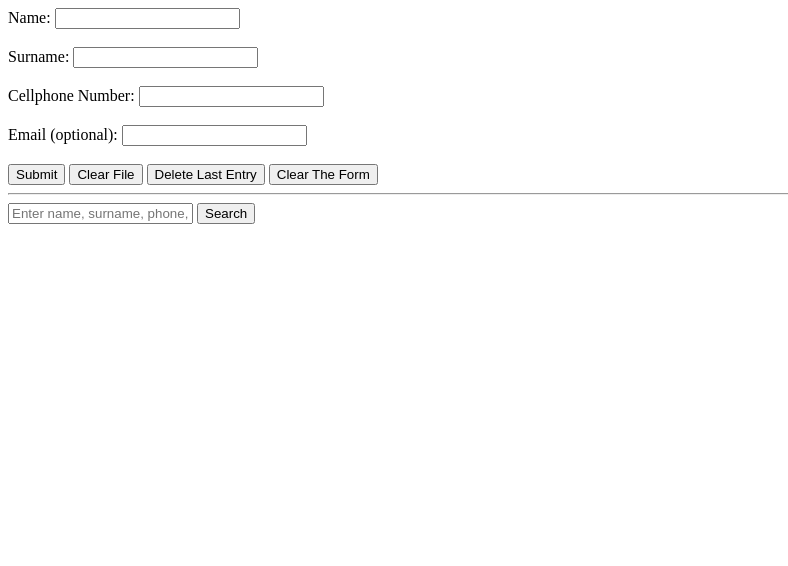
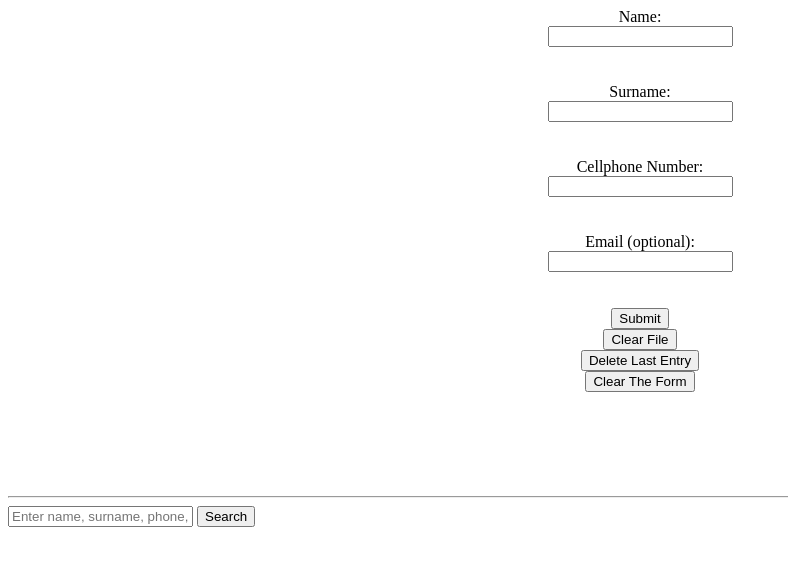
Before and after one commit to migaegle25/Client_Testing, a website: page body/home.html in a window 1280 px wide. Shown: the whole page, without its empty margins (0-788 px from the left). Drawn offline with nearby package versions, Linux system fonts and the light colour scheme; no server answers.

Commit message:
Started with basic CSS

```diff
--- /dev/null
+++ b/body/home.css
@@ -0,0 +1,9 @@
+#indemnityForm {
+    display: flex;
+    flex-direction: column;
+    align-items: center;
+    justify-content: left;
+    margin: 0 auto;
+    min-height: 60vh;
+    max-width: 400px;
+}
--- a/body/home.html
+++ b/body/home.html
@@ -5,6 +5,7 @@
     <meta charset="UTF-8">
     <meta name="viewport" content="width=device-width, initial-scale=1.0">
     <title>Form Example</title>
+    <link rel="stylesheet" href="home.css">
 </head>
 
 <body>
```
